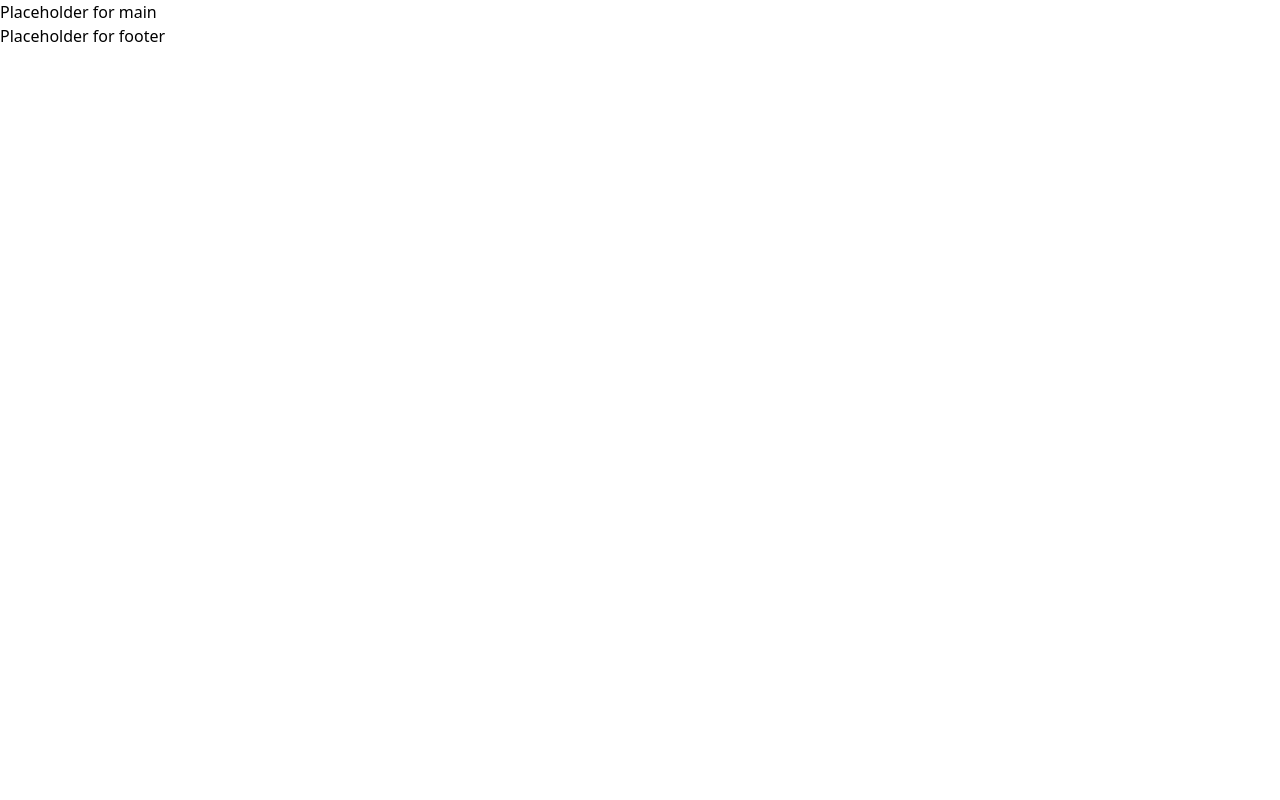
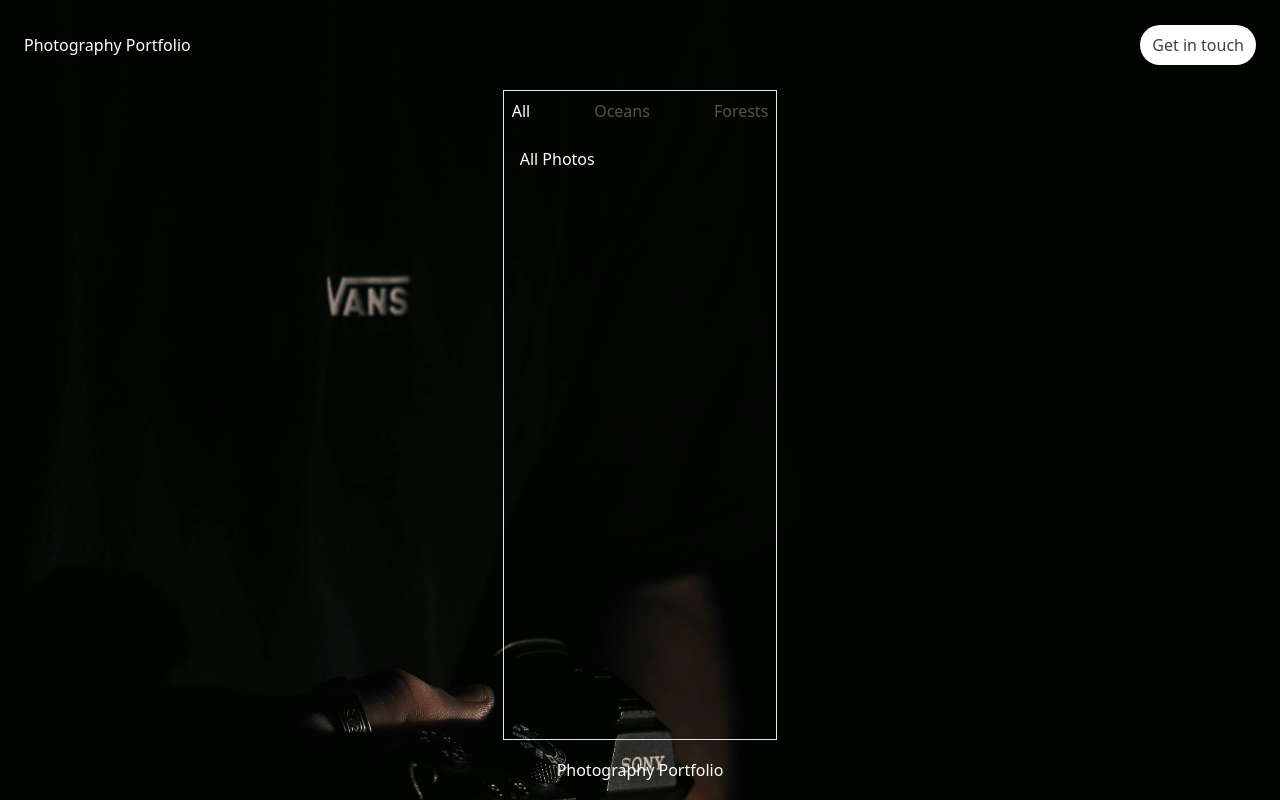
Before and after one commit to mehdiakacem/photography-portfolio, a Next.js app: page / in a window 1280 px wide. Built offline with nearby package versions, Linux system fonts and the light colour scheme.

Commit message:
add bg pic

```diff
--- a/package.json
+++ b/package.json
@@ -9,6 +9,7 @@
     "lint": "next lint"
   },
   "dependencies": {
+    "@headlessui/react": "^2.0.3",
     "next": "14.2.3",
     "react": "^18",
     "react-dom": "^18"
--- a/pages/_document.tsx
+++ b/pages/_document.tsx
@@ -5,8 +5,10 @@ export default function Document() {
     <Html lang="en">
       <Head />
       <body>
-        <Main />
-        <NextScript />
+		<div className="flex-col h-full bg-[url('/photography-bg.jpg')] bg-top bg-cover">
+        	<Main />
+        	<NextScript />
+		</div>
       </body>
     </Html>
   );
--- a/pages/index.tsx
+++ b/pages/index.tsx
@@ -1,17 +1,65 @@
 import Image from "next/image";
 import { Inter } from "next/font/google";
+import Link from "next/link";
+import { Tab, TabGroup, TabList, TabPanel, TabPanels } from "@headlessui/react";
+import { Span } from "next/dist/trace";
 
 const inter = Inter({ subsets: ["latin"] });
 
+const tabs = [
+  {
+    key: "all",
+    display: "All",
+  },
+  {
+    key: "oceans",
+    display: "Oceans",
+  },
+  {
+    key: "forests",
+    display: "Forests",
+  },
+];
+
 export default function Home() {
   return (
-	<div>
-		<main className="">
-		<p>Placeholder for main</p>
-		</main>
-		<footer>
-			<p>Placeholder for footer</p>
-		</footer>
-	</div>
+    <div className="flex flex-col h-full">
+      <header className="flex justify-between items-center h-[90px] px-6">
+        <div>Photography Portfolio</div>
+        <Link
+          href="#"
+          className="rounded-3xl bg-white text-stone-700 px-3 py-2 hover:bg-opacity-90"
+        >
+          Get in touch
+        </Link>
+      </header>
+      <main className="grow">
+        <div className="flex flex-col items-center h-full ">
+          <TabGroup className="border h-full">
+            <TabList className="flex items-center gap-12">
+              {tabs.map((tab) => (
+                <Tab key={tab.key} className="p-2">
+                  {({ selected }) => (
+                    <span
+                      className={selected ? "text-white" : "text-stone-600"}
+                    >
+                      {tab.display}
+                    </span>
+                  )}
+                </Tab>
+              ))}
+            </TabList>
+            <TabPanels className=" h-full  max-w-[900px] w-full p-2 sm:p-4">
+              <TabPanel className="">All Photos</TabPanel>
+              <TabPanel>Oceans</TabPanel>
+              <TabPanel>Forests</TabPanel>
+            </TabPanels>
+          </TabGroup>
+        </div>
+      </main>
+      <footer className="h-[60px] flex justify-center items-center">
+        <p>Photography Portfolio</p>
+      </footer>
+    </div>
   );
 }
--- a/styles/globals.css
+++ b/styles/globals.css
@@ -1,3 +1,15 @@
 @tailwind base;
 @tailwind components;
 @tailwind utilities;
+
+@layer {
+	html,
+	body {
+		height: 100%;
+		color: white;
+	}
+
+	#__next {
+		height: 100%;
+	}
+}
```
Also changed, not shown: public/photography-bg.jpg (added), 1 other file (tests, documents, lock files or other folders).
